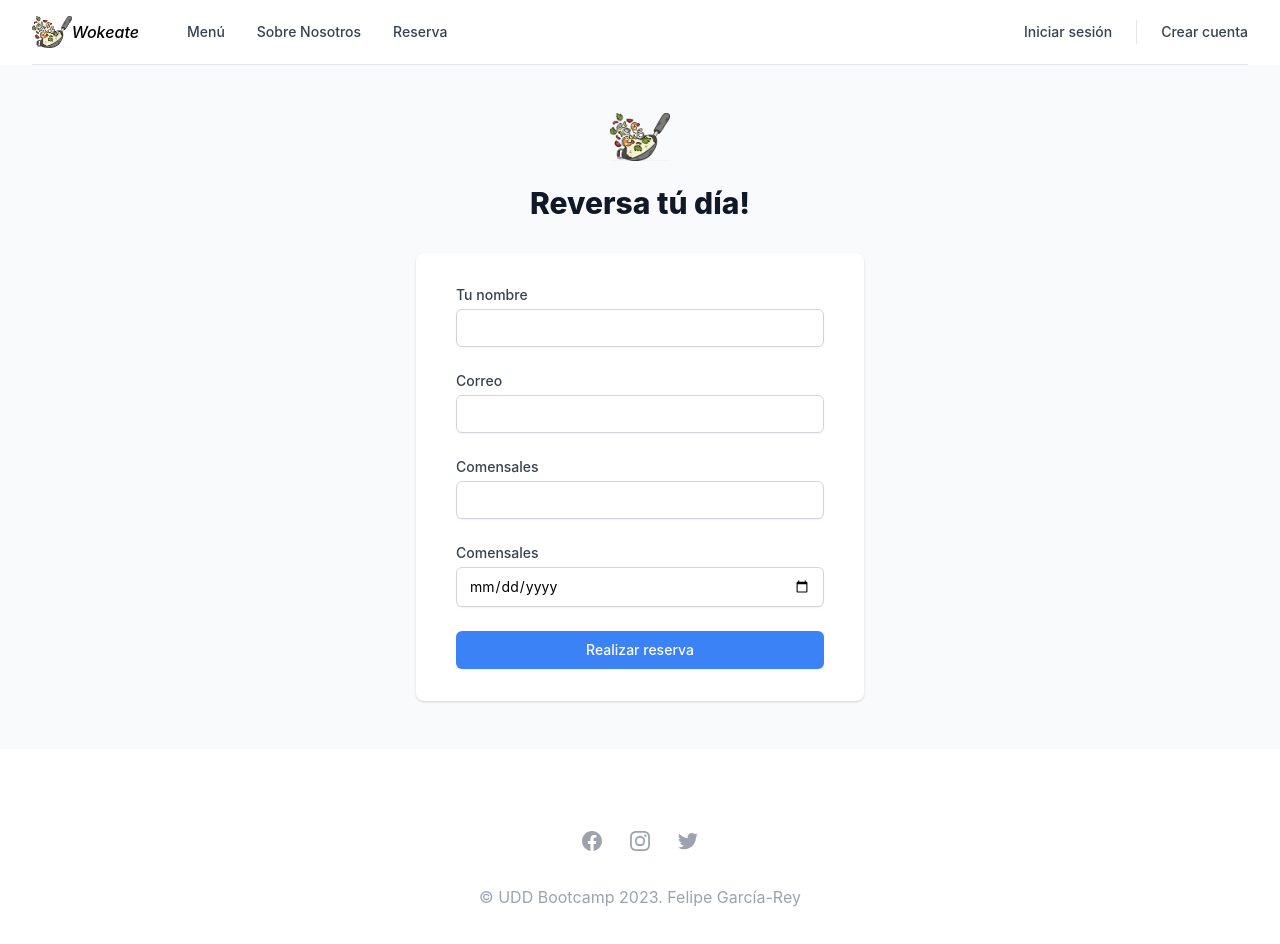
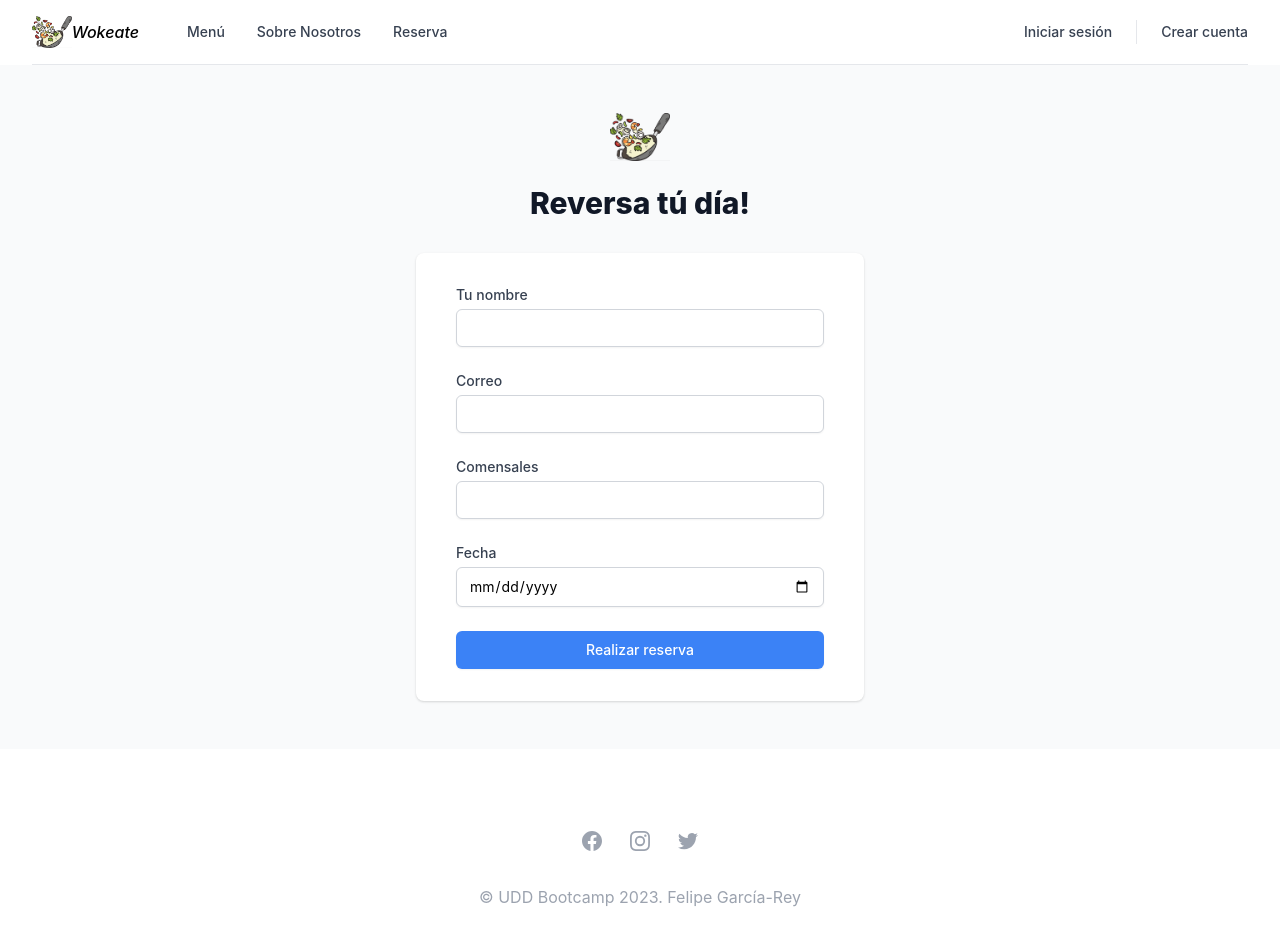
Before and after one commit to fgarciarey/WokeateEcommerce, a React (Create React App) app: page /reserv in a window 1280 px wide. Shown: the top 944 px of the page. Built offline with nearby package versions, Linux system fonts and the light colour scheme; no server answers.

Commit message:
Update Reservas.js

```diff
--- a/src/components/Reservas.js
+++ b/src/components/Reservas.js
@@ -151,7 +151,7 @@ export const Reservas = () => {
                 htmlFor="comensales"
                 className="block text-sm font-medium text-gray-700"
               >
-                Comensales
+                Fecha
               </label>
               <div className="mt-1">
                 <input
```
